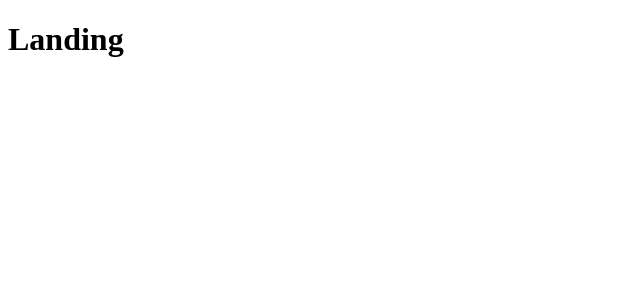
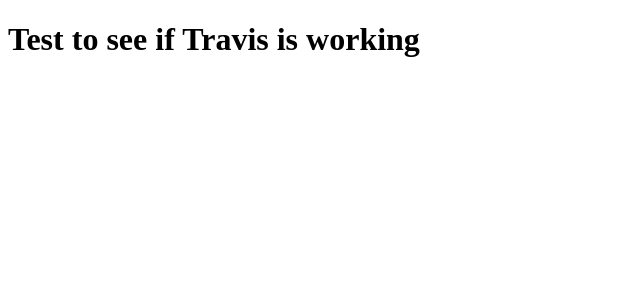
Before and after one commit to founders-programme-2/business-launchpad, a React (Create React App) app in the folder client/: page / in a window 1280 px wide. Shown: the top 300 px of the page, without its empty margins (0-640 px from the left). Built offline with nearby package versions, Linux system fonts and the light colour scheme.

Commit message:
test if travis is working

```diff
--- a/client/src/components/Landing.js
+++ b/client/src/components/Landing.js
@@ -4,7 +4,7 @@ class Landing extends Component {
   render() {
     return (
       <Fragment>
-        <h1>Landing</h1>
+        <h1>Test to see if Travis is working</h1>
       </Fragment>
     );
   }
```
